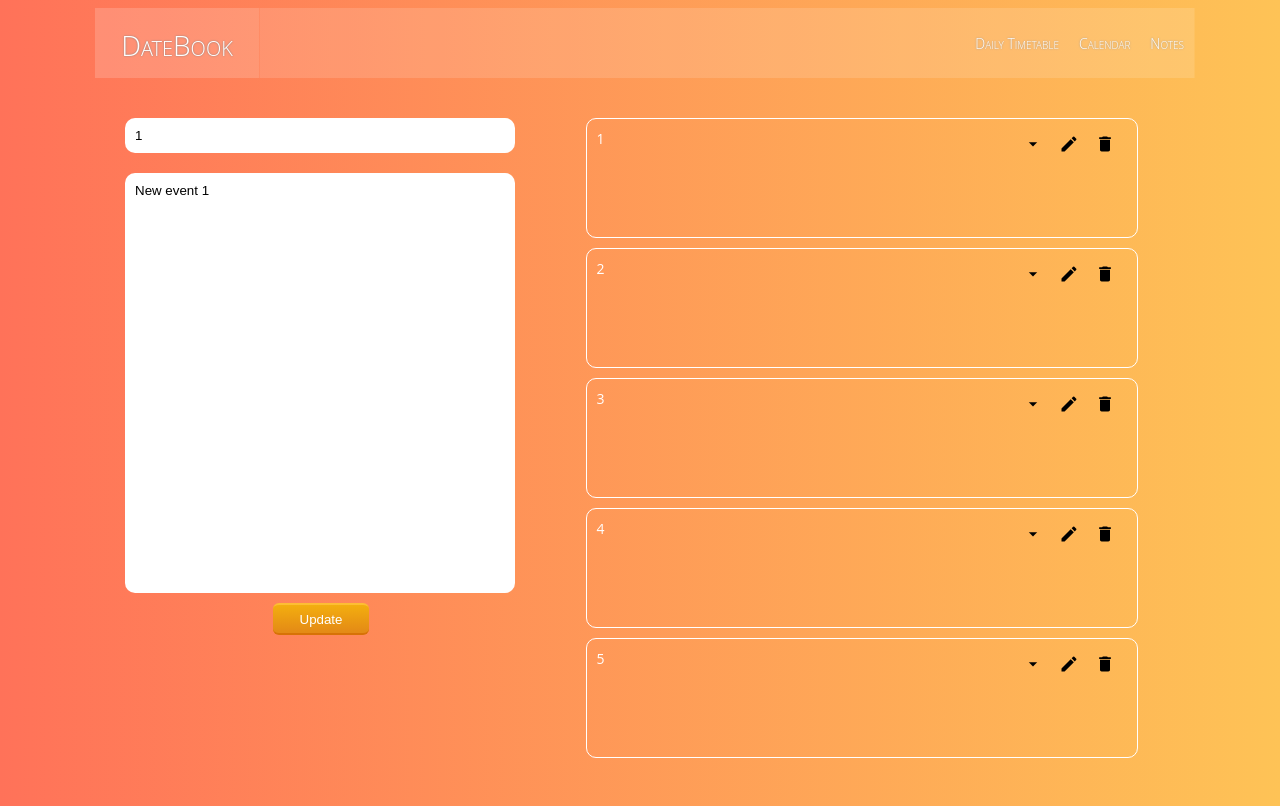
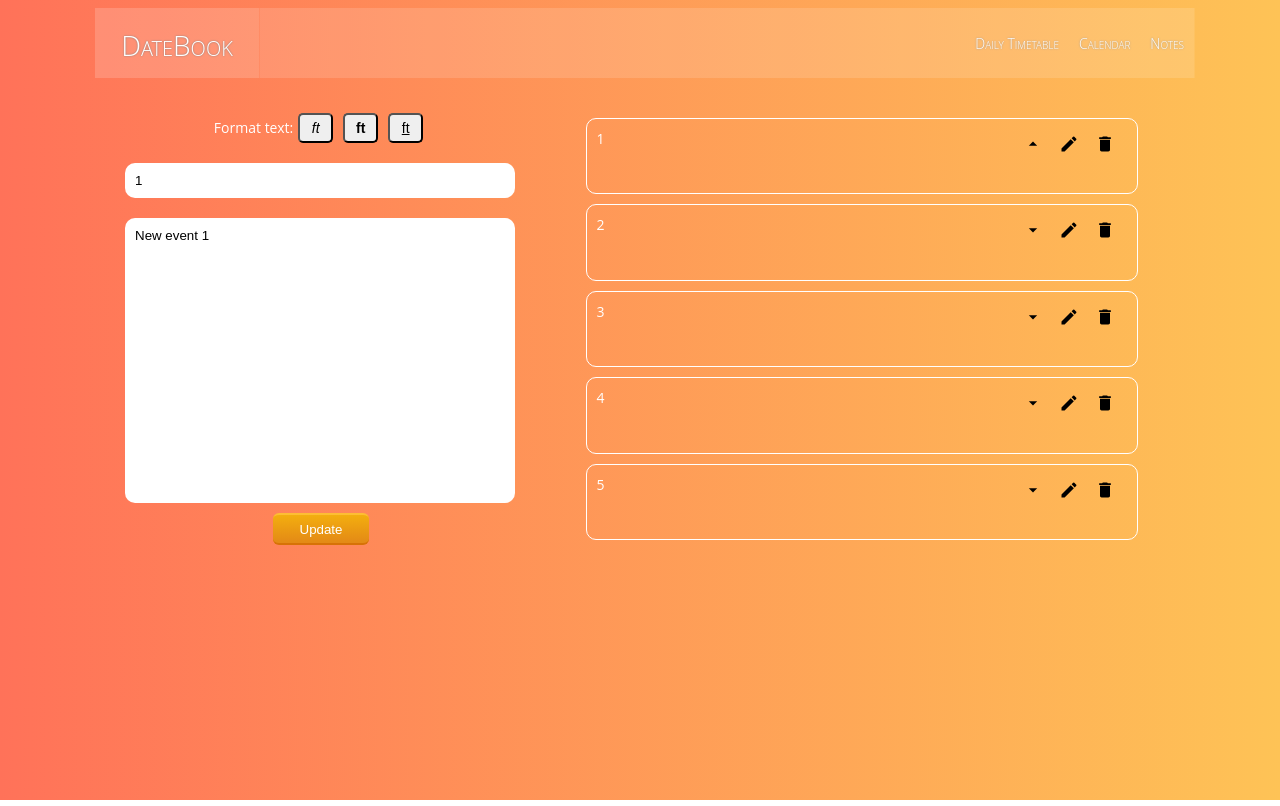
Before and after one commit to DTyulyukina/NBookReact, a React (Create React App) app: page /notes in a window 1280 px wide. Both pictures are taken after a click on the button 1068 px from the left and 145 px from the top of the page. Built offline with nearby package versions, Linux system fonts and the light colour scheme.

Commit message:
add buttoms format without function

```diff
--- a/src/Components/NBook/Notes/Button.js
+++ b/src/Components/NBook/Notes/Button.js
@@ -4,6 +4,7 @@ import PropTypes from 'prop-types';
 import Delete            from '@material-ui/icons/Delete';
 import Edit              from '@material-ui/icons/Edit';
 import ArrowDropDownIcon from '@material-ui/icons/ArrowDropDown';
+import ArrowDropUpIcon   from '@material-ui/icons/ArrowDropUp';
 
 function Button(props){
     switch(props.icon){
@@ -35,12 +36,20 @@ function Button(props){
                         className={props.nameCss}>Update
                 </button>
             );
-        case "arrow":
+        case "arrow_down":
             return (
                 <button name={props.index}
                         className={props.nameCss}
                         onClick={() => props.action(props.index)}>
                             <ArrowDropDownIcon>Arrow</ArrowDropDownIcon>
+                </button>
+            );
+        case "arrow_up":
+            return (
+                <button name={props.index}
+                        className={props.nameCss}
+                        onClick={() => props.action(props.index)}>
+                            <ArrowDropUpIcon>Arrow</ArrowDropUpIcon>
                 </button>
             );
     }
--- a/src/Components/NBook/Notes/Form.js
+++ b/src/Components/NBook/Notes/Form.js
@@ -20,6 +20,8 @@ class Form extends React.Component{
 
         this.handleChangeText = this.handleChangeText.bind(this);
         this.handleChangeHead = this.handleChangeHead.bind(this);
+
+        this.addButtomFormatText = this.addButtomFormatText(this);
     }
 
     componentDidMount(){
@@ -96,6 +98,7 @@ class Form extends React.Component{
     formNewNote(){
         return (
             <div className="form-notes">
+                {this.addButtomFormatText}
                 <div className="editing">
                     <form className="form-list" onSubmit={(event) => this.handleSubmit(event)}>
                         <input type="text" placeholder="New title note" value={this.state.value_heading}
@@ -114,6 +117,7 @@ class Form extends React.Component{
     formUpdateNote(){
         return (
             <div className="form-notes">
+                {this.addButtomFormatText}
                 <div className="editing">
                     <form className="form-list" onSubmit={(event) => this.handeleUpdate(event, this.state.id)}>
                         <input type="text" value={this.state.value_heading}
@@ -129,6 +133,17 @@ class Form extends React.Component{
         )
     }
 
+    addButtomFormatText(){
+        return (
+            <div className="format-text">
+                Format text:
+                <button className="font-style"><em>ft</em></button>
+                <button className="font-style"><b>ft</b></button>
+                <button className="font-style"><u>ft</u></button>
+            </div>
+        )
+    }
+
     render(){
         return (
              this.state.edit !== false ? this.formUpdateNote() : this.formNewNote()
--- a/src/Components/NBook/Notes/ListNotes.js
+++ b/src/Components/NBook/Notes/ListNotes.js
@@ -12,6 +12,7 @@ function ListNotes(props){
                                        id={note.id}
                                        heading={note.heading}
                                        text={note.text}
+                                       editing={note.editing}
                                        show_text={note.show_text}
                                        onDelete={props.onDelete}
                                        editForm={props.editForm}
--- a/src/Components/NBook/Notes/Note.scss
+++ b/src/Components/NBook/Notes/Note.scss
@@ -1,11 +1,15 @@
 .area-note{
     display: grid;
-    height: 700px;
+    height: 474px;
     grid-template-columns: 40% 60%;
     padding: 10px;
 
+    .form-notes{
+        padding: 20px 0;
+    }
+
     .editing{
-        padding: 20px 10px;
+        padding: 5px 10px;
         margin: 0 auto;
 
         .form-list{
@@ -24,7 +28,7 @@
             }
             textarea{
                 width: 370px;
-                height: 400px;
+                height: 265px;
                 margin: 0px;
                 resize: none;
                 border-radius: 10px;
@@ -110,4 +114,14 @@
     .icon-update{
         border-radius: 5px;
     }
+
+    .format-text{
+        .font-style{
+            border-radius: 5px;
+            padding: 5px;
+            font-size: 14px;
+            width: 35px;
+            margin: 5px;
+        }
+    }
 }
--- a/src/Components/NBook/Notes/Record.js
+++ b/src/Components/NBook/Notes/Record.js
@@ -23,12 +23,14 @@ class Record extends React.Component{
                         {this.props.heading}
                     </div>
                     <div className="buttons">
-                        <Button index={this.props.id} icon="arrow"  nameCss="icon-notes" action={this.props.showNote}/>
+                        { this.props.editing === true ?
+                          <Button index={this.props.id} icon="arrow_up"   nameCss="icon-notes" action={this.props.showNote}/> :
+                          <Button index={this.props.id} icon="arrow_down" nameCss="icon-notes" action={this.props.showNote}/>}
                         <Button index={this.props.id} icon="update" nameCss="icon-notes" action={this.updateShowForm}/>
                         <Button index={this.props.id} icon="delete" nameCss="icon-notes" action={this.props.onDelete}/>
                     </div>
                 </div>
-                { this.props.show_text ?
+                { this.props.show_text === true ?
                     <div className="text">
                         {this.props.text}
                     </div>
```
